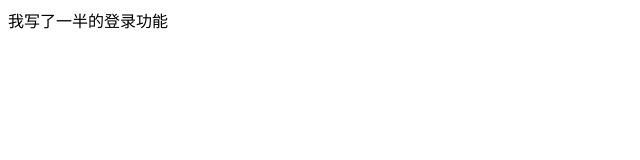
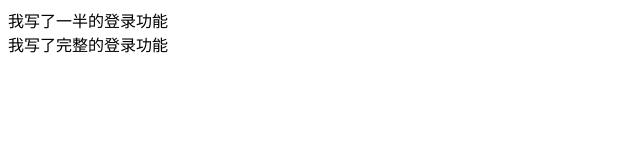
Before and after one commit to xucao123/mytest, a plain HTML site: page index.html in a window 1280 px wide. Shown: the whole page, without its empty margins (0-640 px from the left). Drawn offline with Linux system fonts and the light colour scheme.

Commit message:
老王提交了全部的登录功能

```diff
--- a/index.html
+++ b/index.html
@@ -8,5 +8,7 @@
 </head>
 <body>
     <div>我写了一半的登录功能</div>
+
+    <div>我写了完整的登录功能</div>
 </body>
 </html>
```
